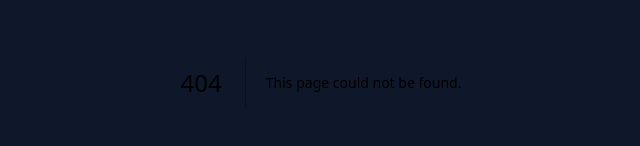
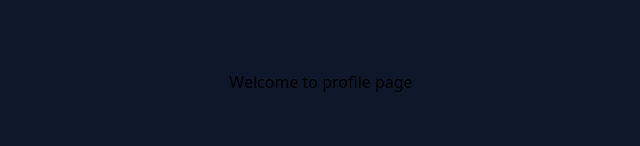
Before and after one commit to aguilanbon/remoterus-client, a Next.js app: page /profile in a window 1280 px wide. Before the commit this address had no page. Shown: the part 318-464 px from the top of the page, without its empty margins (319-959 px from the left). Built offline with nearby package versions, Linux system fonts and the light colour scheme.

Commit message:
added initial profile page, redirect to proile on login

```diff
--- /dev/null
+++ b/app/profile/layout.tsx
@@ -0,0 +1,11 @@
+import React from "react";
+
+function ProfileLayout({ children }: { children: React.ReactNode }) {
+  return (
+    <div className="w-full min-h-screen flex flex-col items-center justify-center">
+      {children}
+    </div>
+  );
+}
+
+export default ProfileLayout;
--- /dev/null
+++ b/app/profile/page.tsx
@@ -0,0 +1,7 @@
+import React from "react";
+
+function ProfilePage() {
+  return <div>Welcome to profile page</div>;
+}
+
+export default ProfilePage;
--- a/components/forms/signin_form.tsx
+++ b/components/forms/signin_form.tsx
@@ -16,6 +16,7 @@ import {
 } from "@/components/ui/form";
 import { Input } from "@/components/ui/input";
 import { signInUser } from "@/lib/constants/api_constants";
+import { useRouter } from "next/navigation";
 
 const formSchema = z.object({
   username: z.string().nonempty({ message: "Username must not be empty." }),
@@ -32,6 +33,7 @@ const errorText = (text: String) => {
 
 function SignInForm() {
   const [signInError, setSignInError] = useState("");
+  const router = useRouter();
 
   const signInForm = useForm<z.infer<typeof formSchema>>({
     resolver: zodResolver(formSchema),
@@ -54,6 +56,7 @@ function SignInForm() {
       setSignInError("Invalid username or password.");
     } else {
       setSignInError("");
+      router.push("/profile");
     }
   };
 
```
Also changed, not shown: 1 other file (tests, documents, lock files or other folders).
